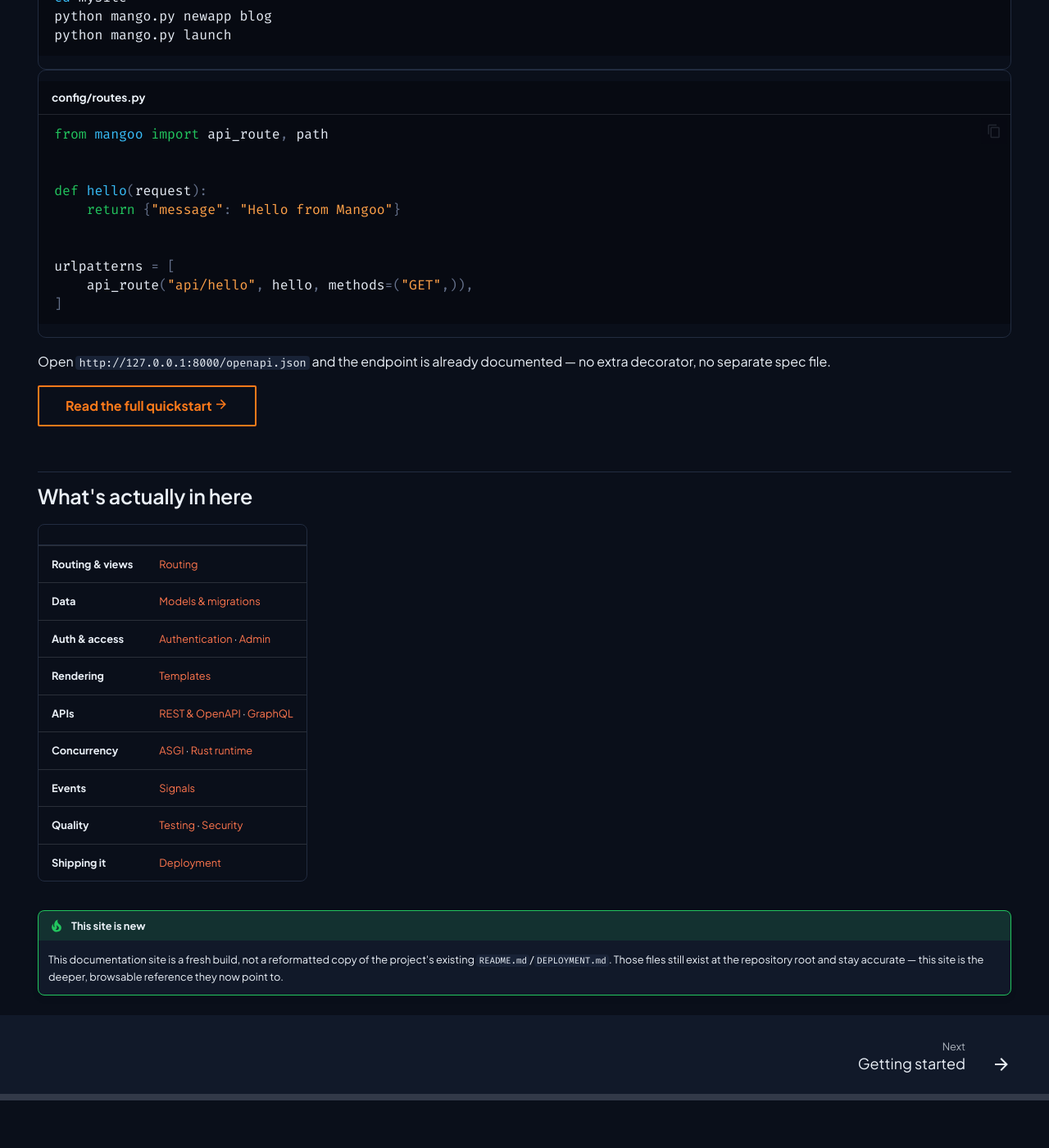
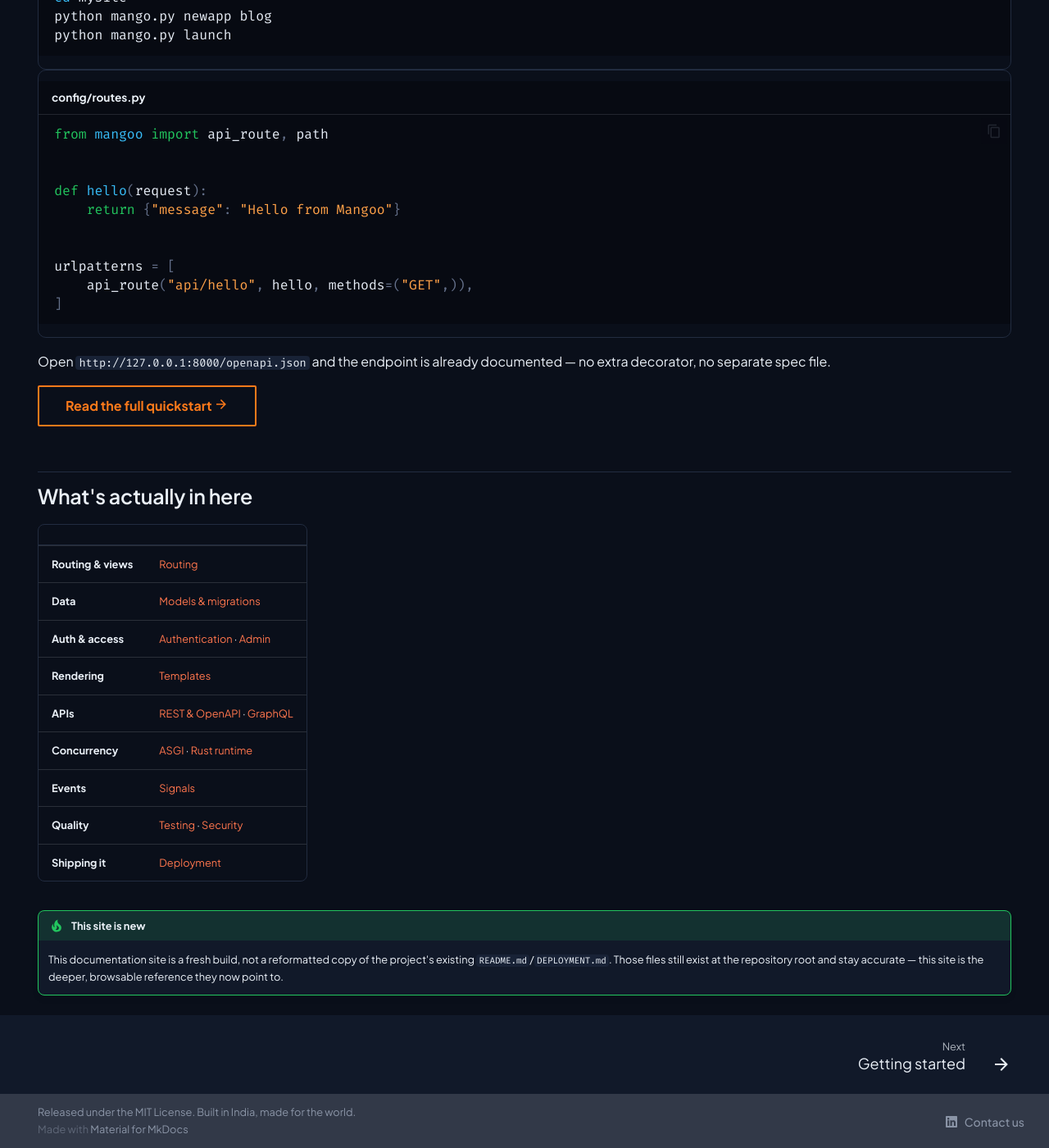
Before and after one commit to P-Sudhakar-tech/HayaVega, an MkDocs documentation site: the page built from docs/index.md, in a window 1280 px wide and 1400 px high, scrolled down 1417 px. Shown: the whole window at 82% size. Built offline with MkDocs 1.6.1 and Material for MkDocs 9.7.7, drawn with Linux system fonts in a browser that asks for light colours; before the commit the page ends 2759 px from its top, so only the background shows below that.

Commit message:
docs: remove footer hide rules, keep center alignment

```diff
--- a/docs/assets/extra.css
+++ b/docs/assets/extra.css
@@ -475,13 +475,3 @@ body { background: var(--paper); }
 .md-footer-copyright * {
   text-align: center !important;
 }
-
-/* Hide "Made with Material for MkDocs" footer credit */
-.md-footer-copyright__highlight {
-  display: none !important;
-}
-.md-footer-copyright a[href*="squidfunk"],
-.md-footer-copyright a[href*="material"],
-.md-footer-meta__inner > *:not(.md-footer-copyright):not(.md-footer-social) {
-  display: none !important;
-}
```
